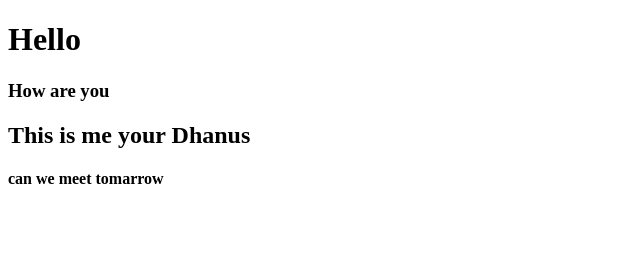
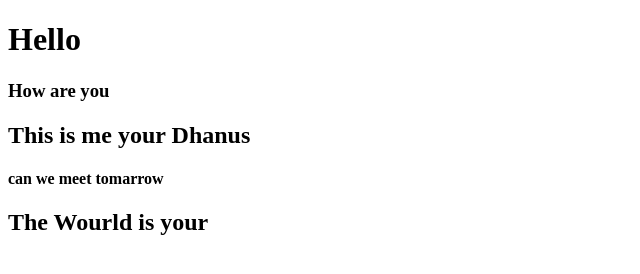
Before and after one commit to dhanusjithvi/datewithgit.sampil, a plain HTML site: page index.html in a window 1280 px wide. Shown: the whole page, without its empty margins (0-640 px from the left). Drawn offline with Linux system fonts and the light colour scheme.

Commit message:
negative answer added

```diff
--- a/index.html
+++ b/index.html
@@ -11,5 +11,6 @@
     <h3> How are you </h3>
     <h2> This is me your Dhanus </h2>
     <h4>can we meet tomarrow </h4>
+    <h2> The Wourld is your </h2>
 </body>
 </html>
```
